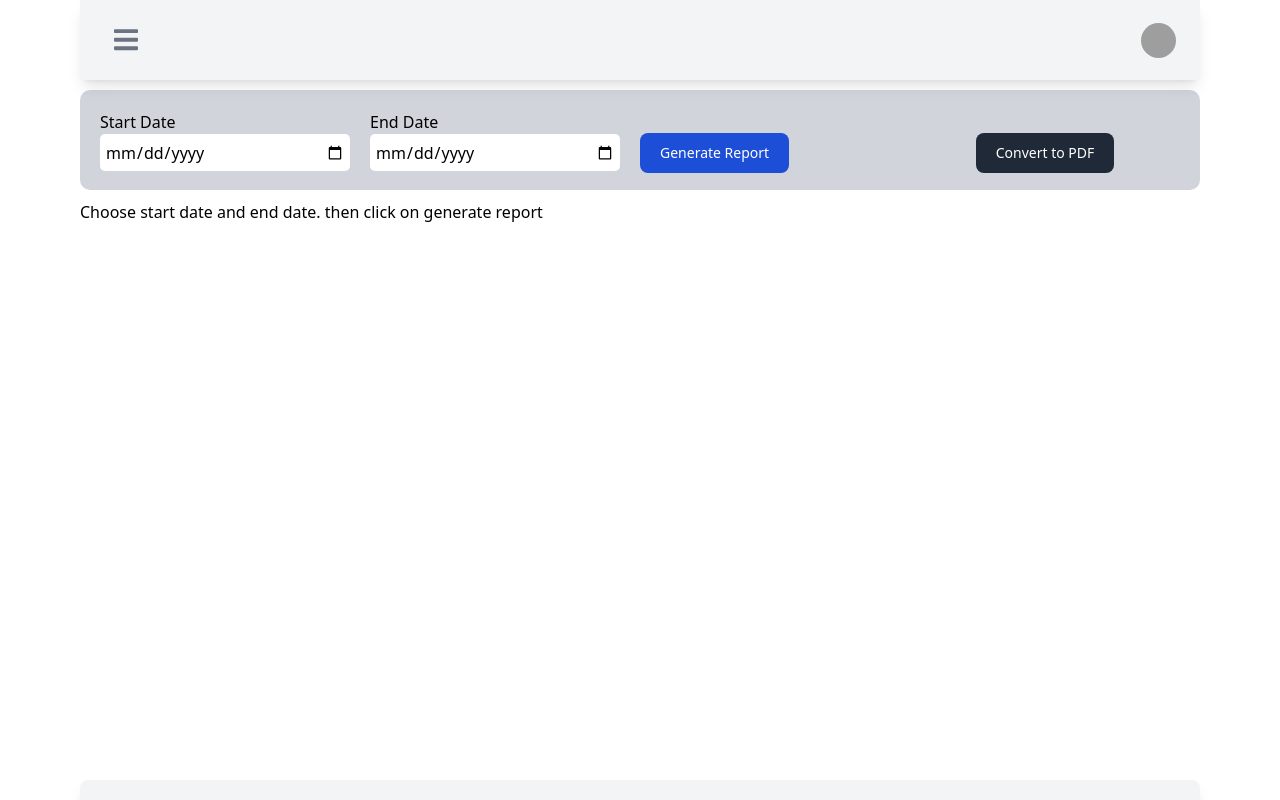
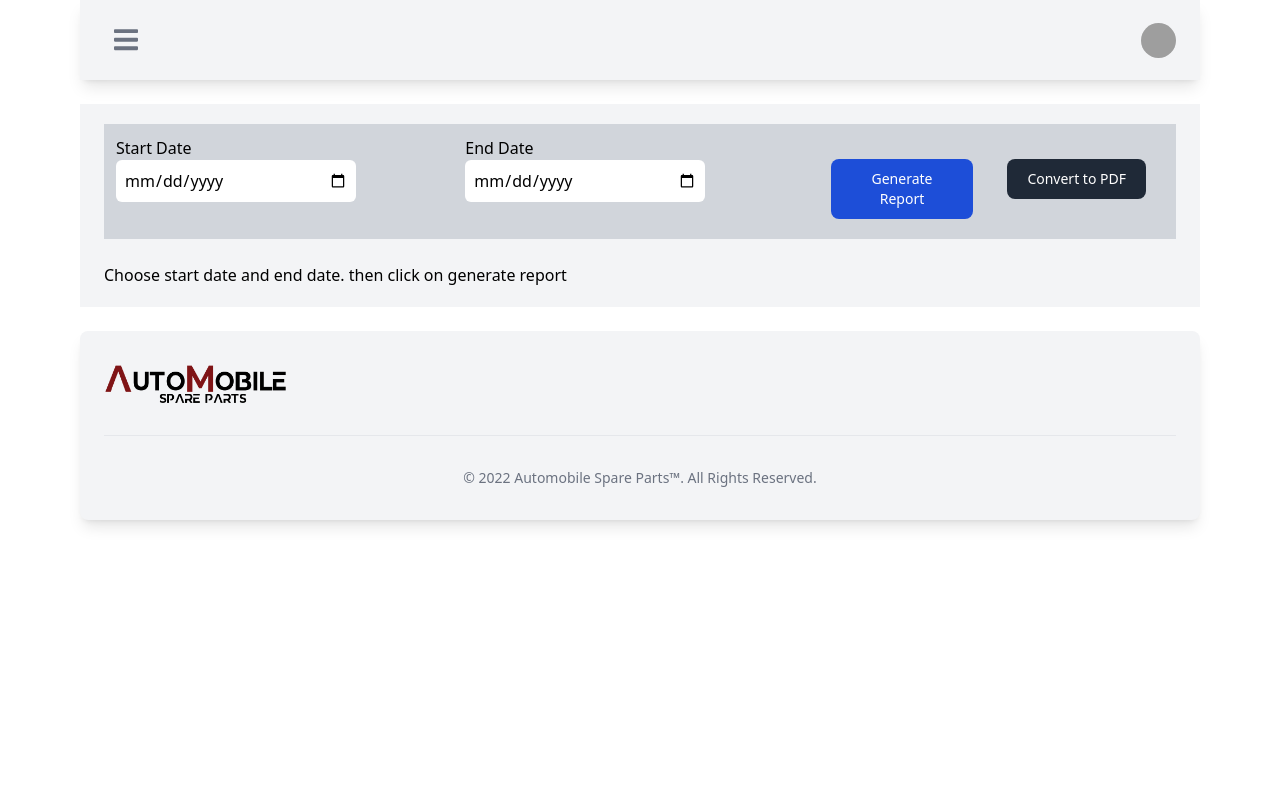
Before and after one commit to Y4S2-SASA/ASP-FE-VULNERABILITIES-FIXED, a React (Create React App) app: page /order-report in a window 1280 px wide. Shown: the top 800 px of the page. Built offline with nearby package versions, Linux system fonts and the light colour scheme; sample sign-in values are in the browser's storage; grey boxes are pictures that could not be loaded; what tw-elements would draw is missing.

Commit message:
Finalized order report component

```diff
--- a/src/components/Table/Table.jsx
+++ b/src/components/Table/Table.jsx
@@ -12,6 +12,9 @@ export default function Table(props) {
             </tbody>
             </table>
             <div className='w-full'>
+            {
+                props.pages ?
+                <>
                     <nav className="flex justify-between items-center pt-4 text-xs text-gray-700 uppercase bg-gray-50 py-2 px-3" aria-label="Table navigation">
                     <span className="text-sm font-normal text-gray-500 dark:text-gray-400"><span className="font-semibold text-gray-900 dark:text-white">Page {props.currentPage}</span> of <span className="font-semibold text-gray-900 dark:text-white">{props.pageCount}</span></span>
                     <span></span>
@@ -33,6 +36,10 @@ export default function Table(props) {
                     }
                     </ul>
                     </nav>
+                </>
+                :
+                <></>
+            }
             </div>
         </div>
   )
--- a/src/components/report/header/ReportHeader.jsx
+++ b/src/components/report/header/ReportHeader.jsx
@@ -5,23 +5,23 @@ import './Header.css';
 export default function ReportHeader(props) {
 
     return (
-        <div className="report-header bg-gray-300">
-            <div className="header-box">
+            <div className="p-3 bg-gray-300 lg:grid lg:grid-cols-3 grid grid-cols-1">
+                <div className="lg:col-span-1 col-span-1 ">
                     <span>Start Date</span>
                     <br />
-                <input type="date" id="startDate" className="datepicker" />
+                    <input type="date" id="startDate" className="w-full lg:w-60 p-2 rounded-md" />
                 </div>
-            <div className="header-box">
+                <div className="lg:col-span-1 col-span-1 ">
                     <span>End Date</span>
                     <br />
-                <input type="date" id="endDate" className="datepicker" />
+                    <input className='w-full lg:w-60 p-2 rounded-md' type="date" id="endDate"/>
                 </div>
-            <div className="header-box">
+                <div className='lg:col-span-1 grid grid-cols-2'>
+                    <div className="col-span-1 px-4 lg:justify-self-center" >
                         <div className="btn-wrapper">
                             <Button onClick={props.onGenerate}>Generate Report</Button>
                         </div>
                     </div>
-            <div className="header-box">
                     <div className="btn-wrapper">
                         <center>
                             <Button variant="dark" onClick={() => window.print()}>Convert to PDF</Button>
--- a/src/pages/reservations/OrderReport.jsx
+++ b/src/pages/reservations/OrderReport.jsx
@@ -1,16 +1,20 @@
 import NavBar from "../../components/LayoutComponents/NavBar";
-import "./QuestionReport.css";
 import { useState } from "react";
-
 import { applyToast } from "../../components/toast-message/toast";
 import DoughnutChart from "../../components/report/charts/DoughnutChart";
 import ReportHeader from "../../components/report/header/ReportHeader";
 import orderRequest from "../../api/Order/order.request";
-import { forEach } from "lodash";
+import _ from "lodash";
+import Table from "../../components/Table/Table";
 
 export default function OrderReport() {
     const [buyerLabels, setBuyerLabels] = useState([]);
     const [buyerData, setBuyerData] = useState([]);
+    const [tableData, setTableData] = useState([]);
+    const [names] = useState([])
+    const [id] = useState([])
+    const tableD = useState([])
+    const [status, setStatus] = useState(false)
 
     const onGenerate = () => {
         // getting selected start date and end date from date pickers in ReportHeader.jsx
@@ -27,27 +31,80 @@ export default function OrderReport() {
             .then(res => {
                 const buyer = res.data.data;
                 const lables = Object.keys(buyer)
-                const names = [];
-                for(let i = 0; i < lables.length; i++){
+                const count = Object.values(buyer)
+                for(let i = 0; i < 4; i++){
+                    if(lables[i] !== undefined){
                         names[i] = lables[i].split(',').pop();
+                        id[i] = lables[i].split(',')[0]
+                        let data = {
+                            id:id[i],
+                            name:names[i],
+                            count:count[i]
                         }
+                        tableD[i] = data
+                    }else{
+                        break;
+                    }
+                }
+                setTableData(tableD)
                 setBuyerLabels(names);
                 setBuyerData(Object.values(buyer));
+                setStatus(true)
             })
             .catch(err => applyToast())
     }
 
-    return (
+    return status !== false ?(
         <>
             <NavBar />
-            <ReportHeader onGenerate={onGenerate} />
-            <p>Choose start date and end date. then click on generate report</p>
+            <br/>
+            <div className="bg-gray-100">
+                <div className="max-w-7xl mx-auto px-5 sm:px-10 lg:px-6">
+                    <div className="max-w-2xl mx-auto py-5 lg:max-w-none place-self-center">
+                        <ReportHeader onGenerate={onGenerate}/>
+                        <br/>
+                            <div className="lg:grid lg:grid-cols-2 gap-2">
+                            <div className="place-self-center">
+                                <center>
+                                    <h3 className='text-xl font-semibold lg:justify-self-start'>Top 5 users with most orders</h3>
+                                </center><br/>
+                                {
+                                    status !== false ?
+                                    <>
+                                    <Table
+                                        head={
+                                            <>
+                                                <tr>
+                                                    <th scope="col" className="py-3 px-6">
+                                                        Buyer's Name
+                                                    </th>
+                                                    <th scope="col" className="py-3 px-6">
+                                                        Order Count
+                                                    </th>
+                                                </tr>
+                                            </>
+                                        }
+                                        body={
+                                            <>
+                                            {
+                                                tableData.map((row) =>(
+                                                    <tr className='self-center'>
+                                                        <td className='py-4 px-6'>{row.name}</td>
+                                                        <div className="grid">
+                                                            <td className='py-4 px-6 justify-self-center'>{row.count}</td>
+                                                        </div>
+                                                    </tr>
+                                                ))
+                                            }
+                                            </>
+                                        }
+                                    />
+                                    </>:
+                                    <></>
 
-            <div className="grid grid-cols-2 gap-2">
-                <div >
-
+                                }
                             </div>
-                <div>
+                            <div className="h-96 w-96 justify-self-center lg:mt-0 mt-7 p-2">
                                 {buyerLabels && buyerData &&
                                     <DoughnutChart
                                         labels={buyerLabels}
@@ -56,7 +113,25 @@ export default function OrderReport() {
                                 }
                             </div>
                         </div>
-
+                    </div>
+                </div>
+            </div>
+            <br/>
+        </>
+    ):(
+        <>
+            <NavBar />
+            <br/>
+            <div className="bg-gray-100">
+                <div className="max-w-7xl mx-auto px-5 sm:px-10 lg:px-6">
+                    <div className="max-w-2xl mx-auto py-5 lg:max-w-none place-self-center">
+                        <ReportHeader onGenerate={onGenerate}/>
+                        <br/>
+                        <p>Choose start date and end date. then click on generate report</p>
+                    </div>
+                </div>
+            </div>
+            <br/>
         </>
     )
 }
--- a/src/pages/reservations/QuestionReport.css
+++ /dev/null
@@ -1,31 +0,0 @@
-/* .report-container {
-    float: left;
-} */
-.left-screen {
-    float: left;
-    width: 60%;
-
-}
-/* .right-screen {
-
-} */
-
-.split {
-
-    position: relative;
-
-    top: 0;
-
-
-  }
-
-  .left {
-    float: right;
-    width: 60%;
-    left: 0;
-  }
-
-  .right {
-    width: 40%;
-    right: 0;
-  }
```
Lines whose indentation alone changed are shown as unchanged.
